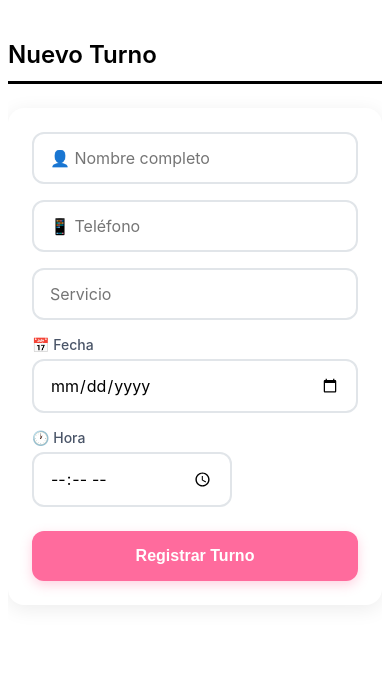
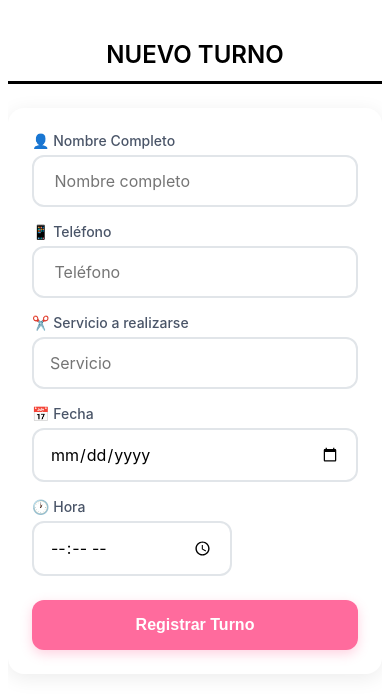
Before and after one commit to oriana-monaldi/Claudia-Estilista, a React (Vite) app: page /alta-turno in a window 390 px wide. Shown: the top 696 px of the page. Built offline with nearby package versions, Linux system fonts and the light colour scheme.

Commit message:
Modificacion en Nuevo turno, estilos y mobile first

```diff
--- a/src/App.tsx
+++ b/src/App.tsx
@@ -136,6 +136,10 @@ function App() {
                   boxShadow: "none",
                   width: "100%",
                   maxWidth: "100%",
+                  display: "flex",
+                  flexDirection: "column",
+                  alignItems: "center",
+                  justifyContent: "center",
                 }}
               >
                 <h2
@@ -147,9 +151,11 @@ function App() {
                     fontSize: "1.5rem",
                     fontWeight: 600,
                     marginBottom: "24px",
+                    textAlign: "center",
+                    width: "100%",
                   }}
                 >
-                  Nuevo Turno
+                  NUEVO TURNO
                 </h2>
                 <AltaTurno onTurnoRegistrado={refrescarLista} />
               </section>
@@ -178,9 +184,7 @@ function App() {
                     fontWeight: 600,
                     marginBottom: "24px",
                   }}
-                >
-                  Turnos Programados
-                </h2>
+                ></h2>
                 <VerTurnos
                   key={refresh.toString()}
                   onSeleccionarTurno={setTurnoSeleccionado}
--- a/src/components/AltaTurno.tsx
+++ b/src/components/AltaTurno.tsx
@@ -61,6 +61,7 @@ export function AltaTurno({ onTurnoRegistrado }: Props) {
   };
 
   const containerStyle = {
+    width: "100%",
     maxWidth: "400px",
     margin: "0 auto",
     padding: "24px",
@@ -69,6 +70,7 @@ export function AltaTurno({ onTurnoRegistrado }: Props) {
     boxShadow: "0 4px 20px rgba(0, 0, 0, 0.08)",
     fontFamily:
       "-apple-system, BlinkMacSystemFont, 'Segoe UI', Roboto, sans-serif",
+    boxSizing: "border-box" as const,
   };
 
   const buttonStyle = {
@@ -124,9 +126,10 @@ export function AltaTurno({ onTurnoRegistrado }: Props) {
   return (
     <div style={containerStyle}>
       <form onSubmit={handleSubmit}>
+        <label style={labelStyle}> 👤 Nombre Completo</label>
         <input
           name="nombre"
-          placeholder="👤 Nombre completo"
+          placeholder=" Nombre completo"
           value={form.nombre}
           onChange={handleChange}
           onFocus={() => setFocusedInput("nombre")}
@@ -138,9 +141,11 @@ export function AltaTurno({ onTurnoRegistrado }: Props) {
           }}
         />
 
+        <label style={labelStyle}>📱 Teléfono</label>
+
         <input
           name="telefono"
-          placeholder="📱 Teléfono"
+          placeholder=" Teléfono"
           value={form.telefono}
           onChange={handleChange}
           onFocus={() => setFocusedInput("telefono")}
@@ -151,7 +156,7 @@ export function AltaTurno({ onTurnoRegistrado }: Props) {
             ...(focusedInput === "telefono" ? inputFocusStyle : {}),
           }}
         />
-
+        <label style={labelStyle}>✂️ Servicio a realizarse</label>
         <input
           name="servicio"
           placeholder="Servicio"
--- a/src/components/Home.tsx
+++ b/src/components/Home.tsx
@@ -89,7 +89,9 @@ const Home: React.FC = () => {
   });
 
   return (
+
     <div style={containerStyle}>
+
       <div style={cardStyle}>
         <div
           style={{
--- a/src/components/VerTurnos.tsx
+++ b/src/components/VerTurnos.tsx
@@ -252,6 +252,9 @@ export function VerTurnos({ onSeleccionarTurno, onNuevoTurno }: Props) {
           gap: "10px",
         }}
       >
+        <h4 style={{ margin: "0 0 4px 0", fontWeight: 700 }}>
+          Filtrar por nombre o apellido
+        </h4>
         <input
           type="text"
           placeholder="🔎 Filtrar por nombre o apellido"
@@ -259,7 +262,7 @@ export function VerTurnos({ onSeleccionarTurno, onNuevoTurno }: Props) {
           onChange={(e) => setBusquedaNombre(e.target.value)}
           style={{
             width: "100%",
-            padding: "12px 14px",
+            padding: "10px 14px",
             border: "1.5px solid #e1e5e9",
             borderRadius: "10px",
             fontSize: "15px",
@@ -267,10 +270,11 @@ export function VerTurnos({ onSeleccionarTurno, onNuevoTurno }: Props) {
             backgroundColor: "#f8fafc",
             outline: "none",
             boxSizing: "border-box",
-            marginBottom: "4px",
+            marginBottom: "2px",
           }}
         />
-        <div style={{ display: "flex", gap: "8px", flexWrap: "wrap" }}>
+        <h5>Filtrar por:</h5>
+        <div style={{ display: "flex", flexDirection: "column", gap: "8px" }}>
           <button
             onClick={() => setFiltroFecha("hoy")}
             style={{
@@ -305,24 +309,7 @@ export function VerTurnos({ onSeleccionarTurno, onNuevoTurno }: Props) {
           >
             📋 Todos los próximos
           </button>
-          <button
-            onClick={() => setFiltroFecha("personalizada")}
-            style={{
-              padding: "8px 12px",
-              backgroundColor:
-                filtroFecha === "personalizada" ? "#000" : "#f8fafc",
-              color: filtroFecha === "personalizada" ? "#fff" : "#222",
-              border: "1.5px solid #222",
-              borderRadius: "10px",
-              fontSize: "13px",
-              fontWeight: 600,
-              cursor: "pointer",
-              outline: "none",
-              transition: "all 0.2s",
-            }}
-          >
-            🎯 Fecha específica
-          </button>
+
         </div>
         {filtroFecha === "personalizada" && (
           <input
@@ -420,11 +407,11 @@ export function VerTurnos({ onSeleccionarTurno, onNuevoTurno }: Props) {
             {busquedaNombre.trim()
               ? "Intenta con otro nombre o revisa la ortografía"
               : filtroFecha === "hoy"
-              ? "¡!"
+              ? ""
               : "¡Agenda tu próximo turno!"}
           </p>
           <button
-            onClick={onNuevoTurno}
+            onClick={() => navigate("/alta-turno")}
             style={{
               padding: "18px 36px",
               backgroundColor: "#ff6b9d",
@@ -464,7 +451,6 @@ export function VerTurnos({ onSeleccionarTurno, onNuevoTurno }: Props) {
                 padding: "24px",
                 borderRadius: "20px",
                 boxShadow: "0 4px 20px rgba(0,0,0,0.08)",
-                // border: "1.5px solid #222",
                 transition: "all 0.2s ease",
               }}
               onTouchStart={(e) => {
```
